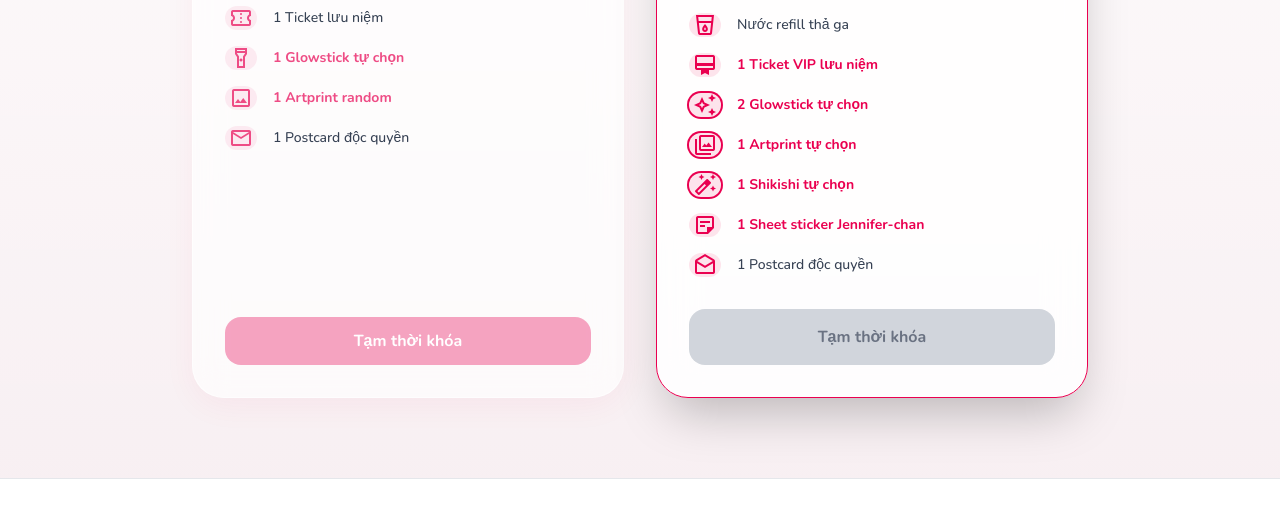
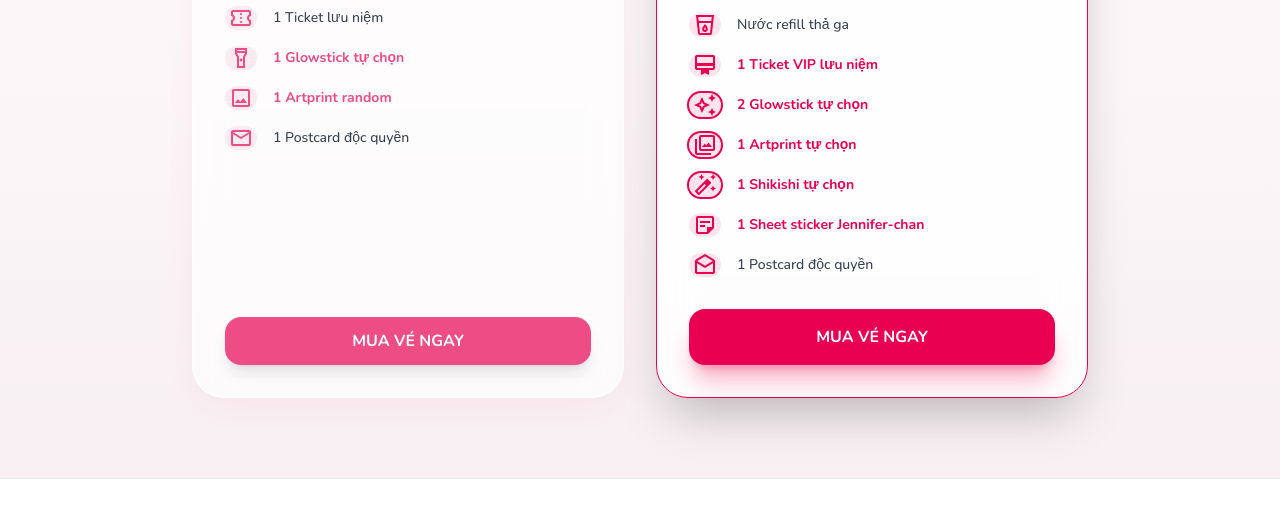
Before and after one commit to World-Simp-Friends/stellarstep-ticket-page, a website: page event/BDnC/index.html in a window 1280 px wide. Shown: the part 2033-2538 px from the top of the page. Drawn offline with nearby package versions, Linux system fonts and the light colour scheme.

```diff
--- a/event/BDnC/index.html
+++ b/event/BDnC/index.html
@@ -395,10 +395,10 @@
                                 Postcard độc quyền</span>
                         </li>
                     </ul>
-                    <button disabled
-                        class="w-full py-3 rounded-xl bg-secondary/50 text-white font-bold cursor-not-allowed shadow-none">
-                        Tạm thời khóa
-                    </button>
+                    <a href="https://buy.worldsimp.com/events/6"
+                        class="w-full py-3 rounded-xl bg-secondary text-white font-bold shadow-lg shadow-secondary/30 hover:shadow-secondary/50 hover:-translate-y-0.5 transition-all transform flex items-center justify-center">
+                        MUA VÉ NGAY
+                    </a>
                 </div>
                 <div
                     class="glass-panel-highlight rounded-3xl p-8 border border-primary relative shadow-2xl z-10 h-full flex flex-col">
@@ -490,10 +490,10 @@
                                 Postcard độc quyền</span>
                         </li>
                     </ul>
-                    <button disabled
-                        class="w-full py-4 rounded-xl bg-gray-300 text-gray-500 font-bold cursor-not-allowed shadow-none">
-                        Tạm thời khóa
-                    </button>
+                    <a href="https://buy.worldsimp.com/events/6"
+                        class="w-full py-4 rounded-xl bg-primary text-white font-bold shadow-xl shadow-primary/30 hover:shadow-primary/50 hover:-translate-y-0.5 transition-all transform flex items-center justify-center">
+                        MUA VÉ NGAY
+                    </a>
                 </div>
             </div>
         </div>
```
